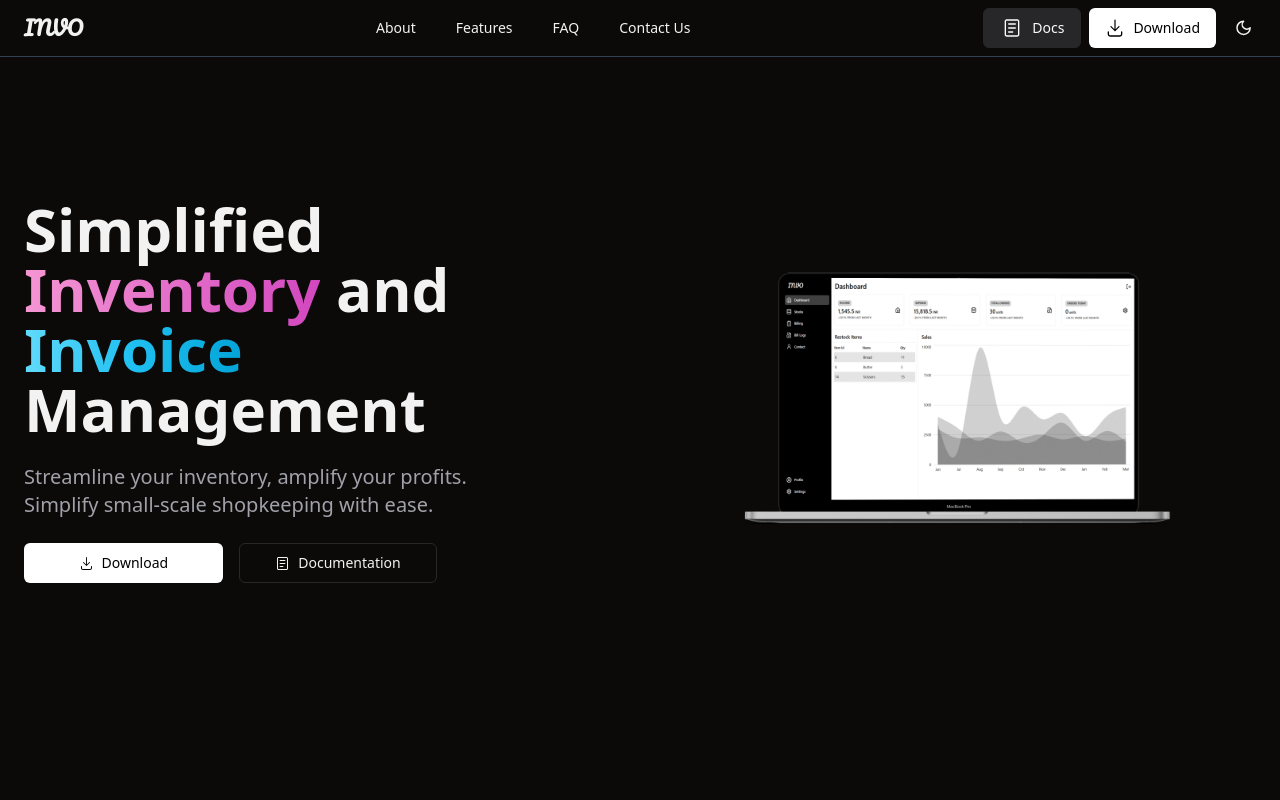
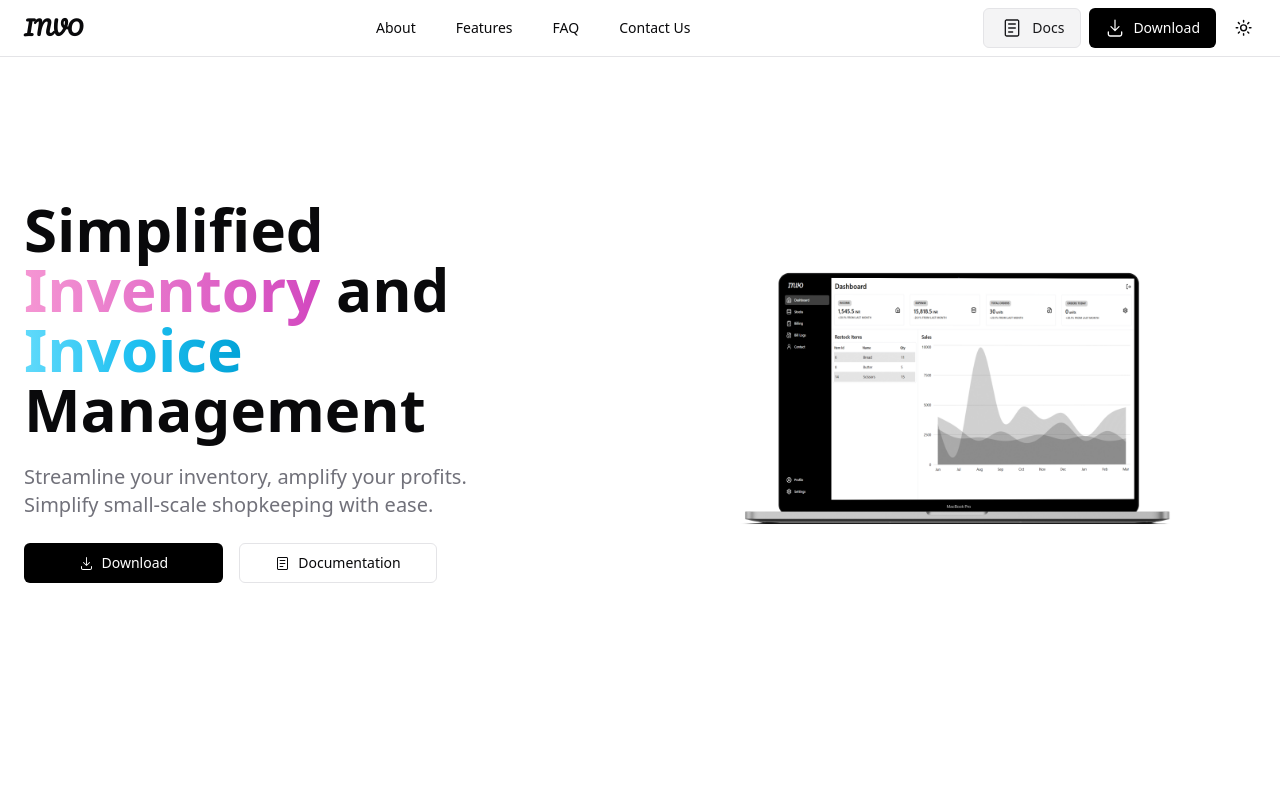
Before and after one commit to krish4693/invo-website, a Next.js app: page / in a window 1280 px wide. Shown: the top 800 px of the page. Built offline with nearby package versions, Linux system fonts and the light colour scheme.

Commit message:
added new logo

```diff
--- a/src/app/page.tsx
+++ b/src/app/page.tsx
@@ -1,4 +1,4 @@
-"use client"
+// "use client"
 import './globals.css'
 import { Hero } from "@/components/Hero";
 import { About } from "@/components/About";
--- a/src/components/theme-provider.tsx
+++ b/src/components/theme-provider.tsx
@@ -23,7 +23,7 @@ const ThemeProviderContext = createContext<ThemeProviderState>(initialState);
 
 export function ThemeProvider({
   children,
-  defaultTheme = 'dark',
+  defaultTheme = 'system',
   storageKey = 'theme',
   ...props
 }:ThemeProviderProps)   {
--- a/theme.config.jsx
+++ b/theme.config.jsx
@@ -1,6 +1,8 @@
 import Image from 'next/image'
 import LogoIcon from './public/logo.svg'
 import { useTheme } from "nextra-theme-docs";
+import DarkLogo from './public/darklogo.svg'
+import { useState,useEffect } from 'react';
 
 const useDark = () => {
   const { resolvedTheme } = useTheme();
@@ -25,10 +27,11 @@ export default {
   staticImage: true,
 
   logo: ()=>{
+    const isDark = useDark();
 
       return(
         <>
-          <Image src={LogoIcon} width="60" height="30" alt="invo" style={{ marginRight: "10px" }} />
+          <Image src={isDark?DarkLogo:LogoIcon} width="60" height="30" alt="invo" style={{ marginRight: "10px" }} />
 
         </>
       )
```
